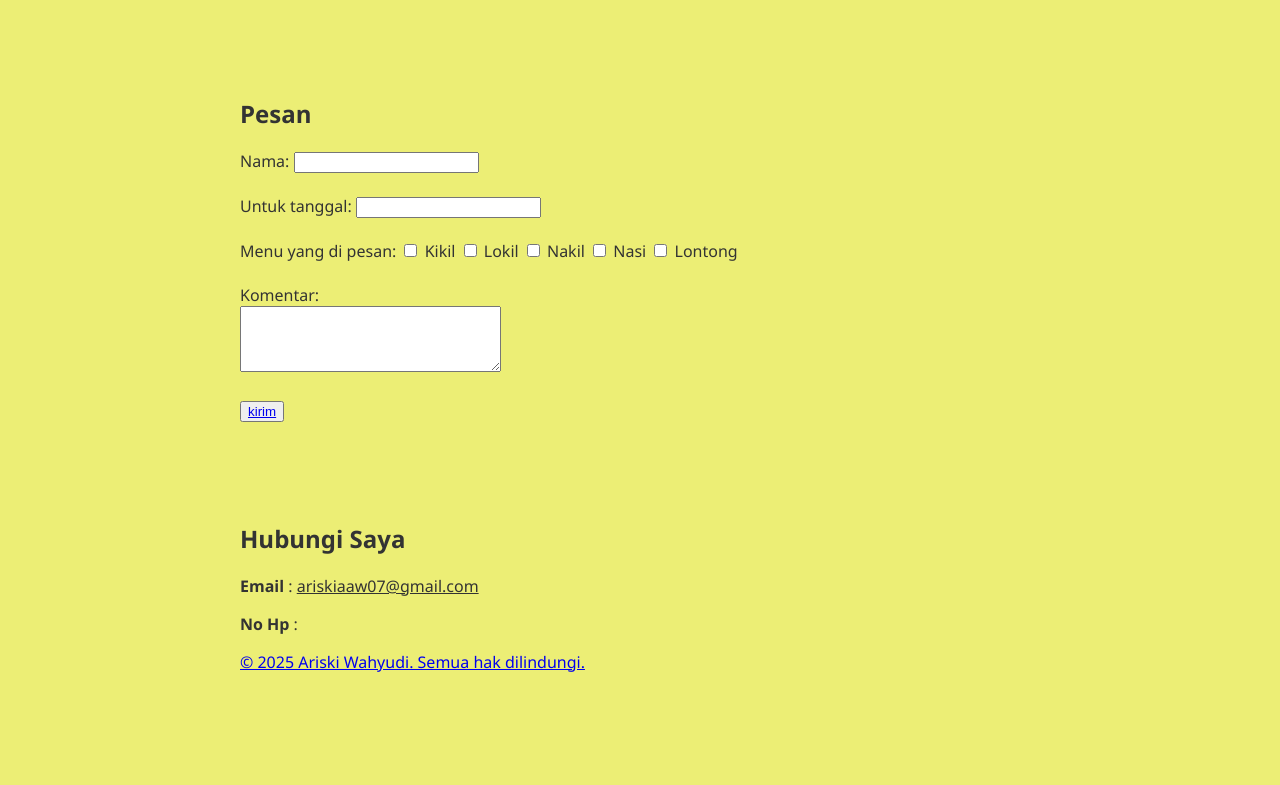
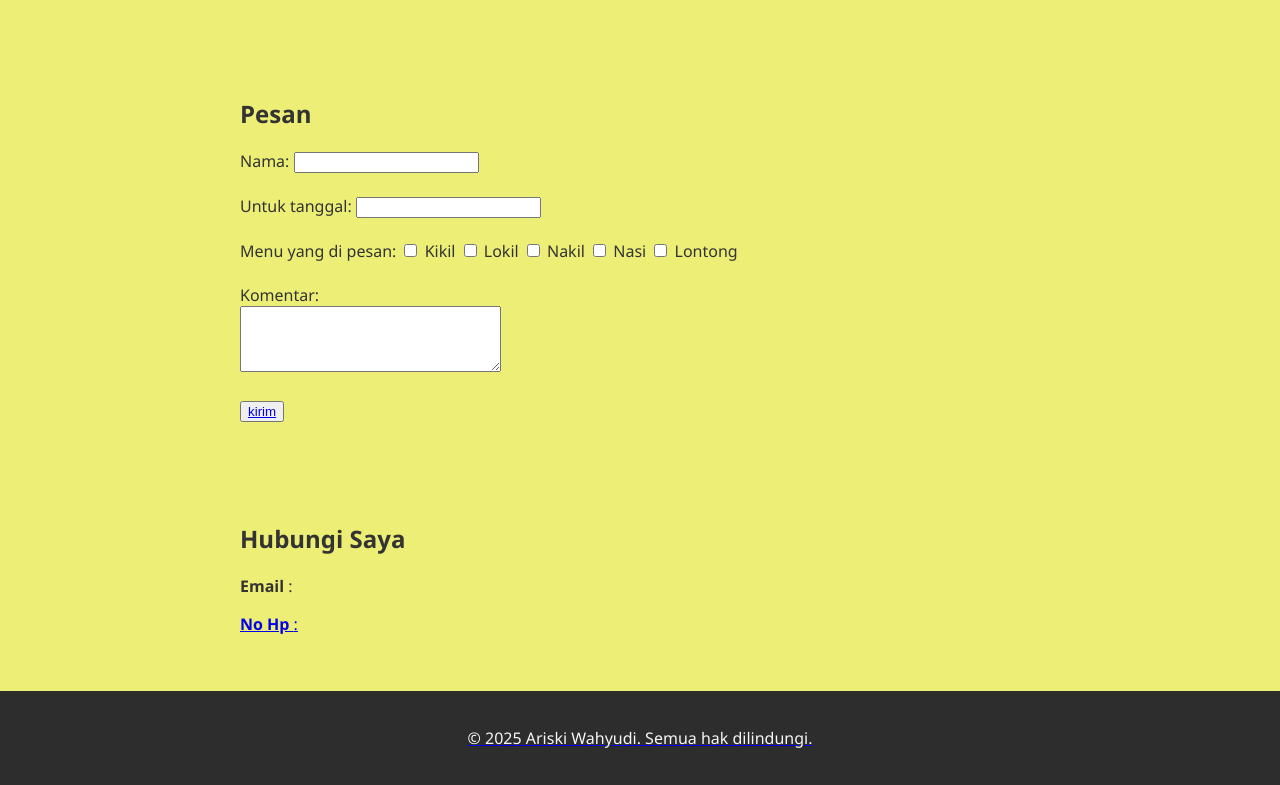
Before and after one commit to Ariskiw/kikil-kapasari-surabaya, a plain HTML site: page index.html in a window 1280 px wide. Shown: the part 2115-2900 px from the top of the page. Before the commit the page ends 2844 px from the top, so only its background shows below. Drawn offline with Linux system fonts and the light colour scheme.

Commit message:
Update index.html

```diff
--- a/index.html
+++ b/index.html
@@ -149,8 +149,8 @@
   <section id="Kontak">
 
     <h2>Hubungi Saya</h2>
-    <p><b>Email</b>   : <u>ariskiaaw07@gmail.com</u></p>
-    <p><b>No Hp </b>   : <a href= "wa.link/7lo25m> </p>
+    <p><b>Email</b>   : <u><a href= "ariskiaaw07@gmail.com"> </u></p>
+    <p><b>No Hp </b>   : <a href= "wa.link/7lo25m"> </p>
 
   </section>
 
```
